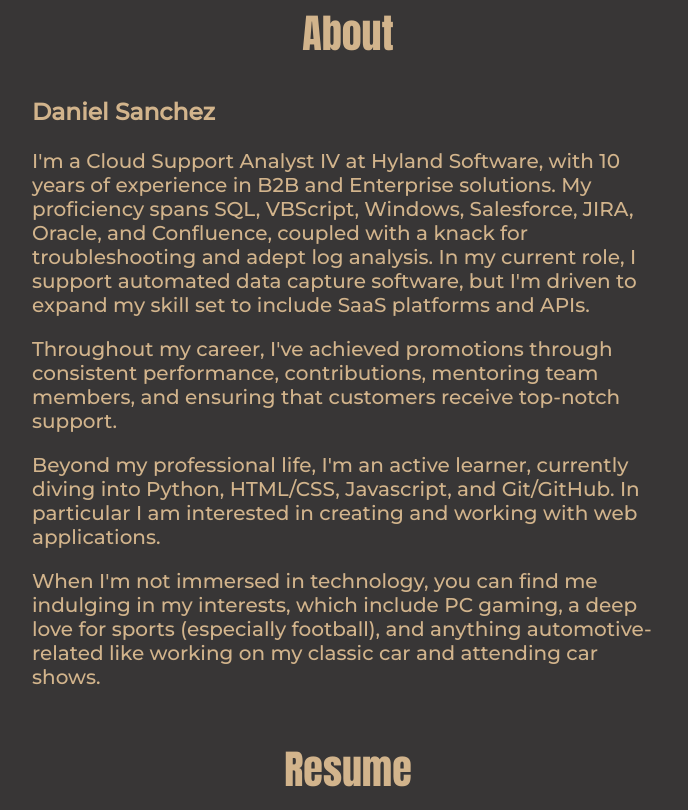
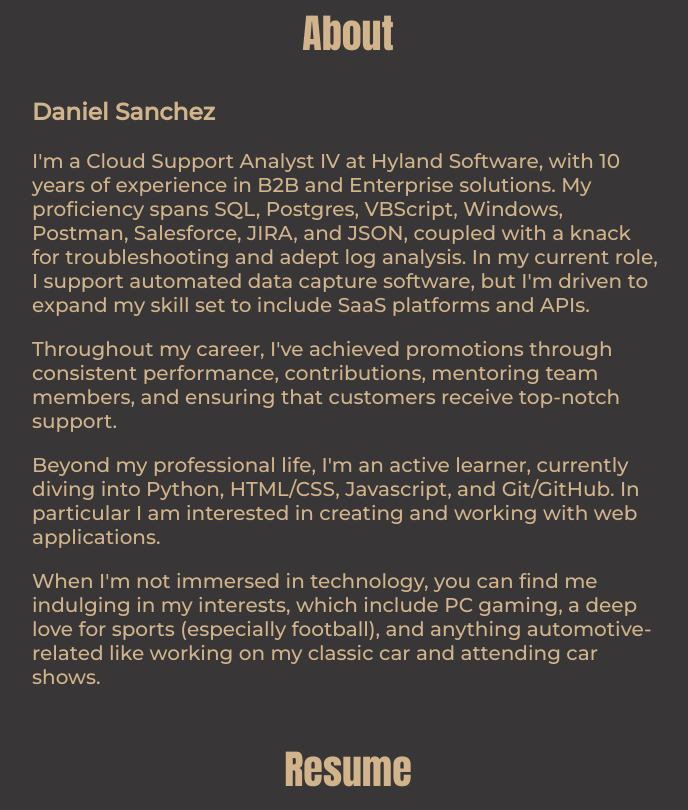
Before and after one commit to dws-8/dws-8.github.io, a plain HTML site: page index.html in a window 1280 px wide. Shown: the part 978-1788 px from the top of the page, without its empty margins (292-980 px from the left). Drawn offline with Linux system fonts and the light colour scheme.

Commit message:
updates to resume file and tweak to about seciont

```diff
--- a/index.html
+++ b/index.html
@@ -40,7 +40,7 @@
                 <h2 id="about">About</h2>
                 <div class="content-box">
                     <h3>Daniel Sanchez</h3>
-                    <p>I'm a Cloud Support Analyst IV at Hyland Software, with 10 years of experience in B2B and Enterprise solutions. My proficiency spans SQL, VBScript, Windows, Salesforce, JIRA, Oracle, and Confluence, coupled with a knack for troubleshooting and adept log analysis. In my current role, I support automated data capture software, but I'm driven to expand my skill set to include SaaS platforms and APIs.</p>
+                    <p>I'm a Cloud Support Analyst IV at Hyland Software, with 10 years of experience in B2B and Enterprise solutions. My proficiency spans SQL, Postgres, VBScript, Windows, Postman, Salesforce, JIRA, and JSON, coupled with a knack for troubleshooting and adept log analysis. In my current role, I support automated data capture software, but I'm driven to expand my skill set to include SaaS platforms and APIs.</p>
                     <p>Throughout my career, I've achieved promotions through consistent performance, contributions, mentoring team members, and ensuring that customers receive top-notch support.</p>
                     <p>Beyond my professional life, I'm an active learner, currently diving into Python, HTML/CSS, Javascript, and Git/GitHub. In particular I am interested in creating and working with web applications.</p>
                     <p>When I'm not immersed in technology, you can find me indulging in my interests, which include PC gaming, a deep love for sports (especially football), and anything automotive-related like working on my classic car and attending car shows.</p>
```
Also changed, not shown: photos/Resume-thumb.pdf.png, 1 other file.
